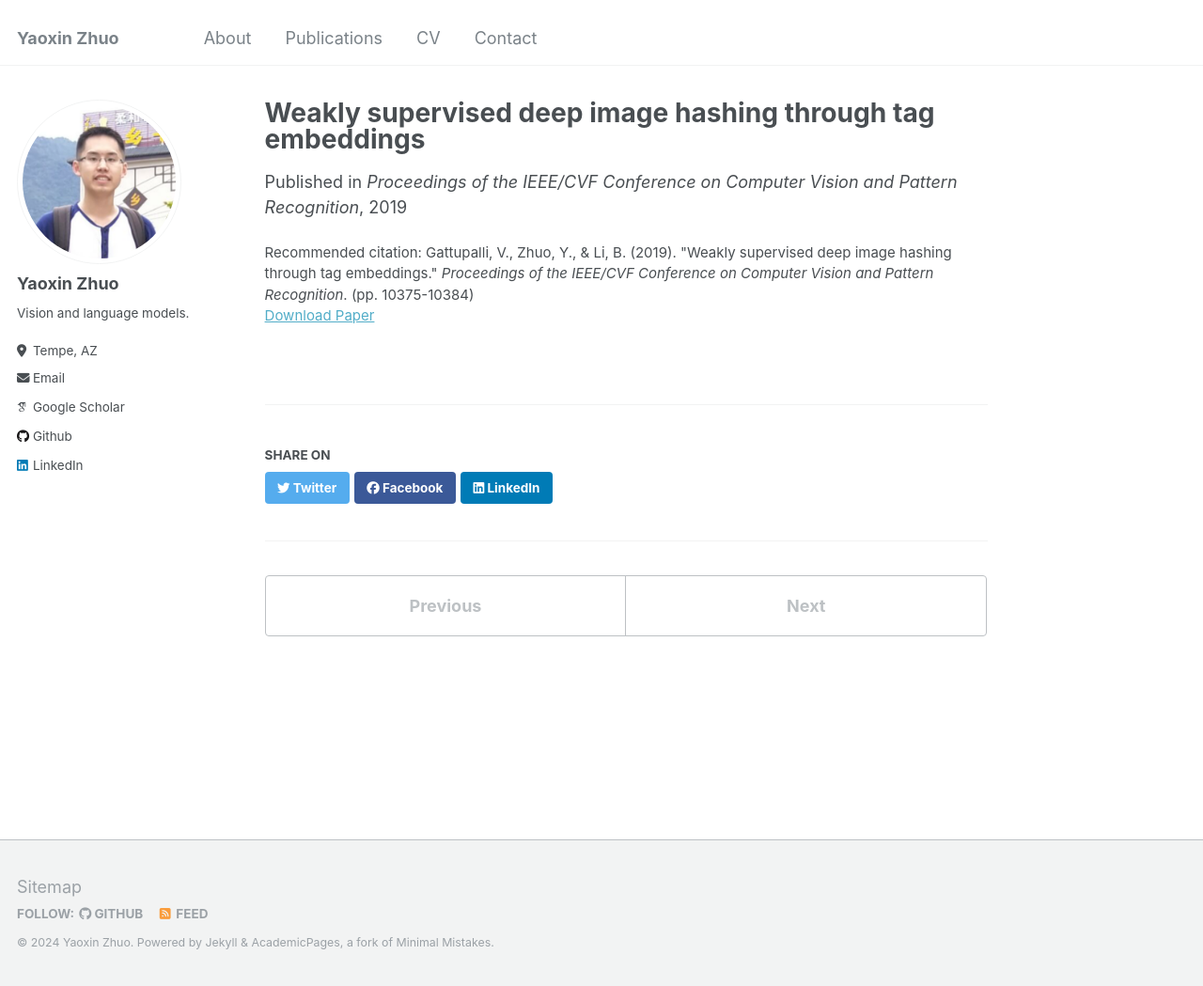
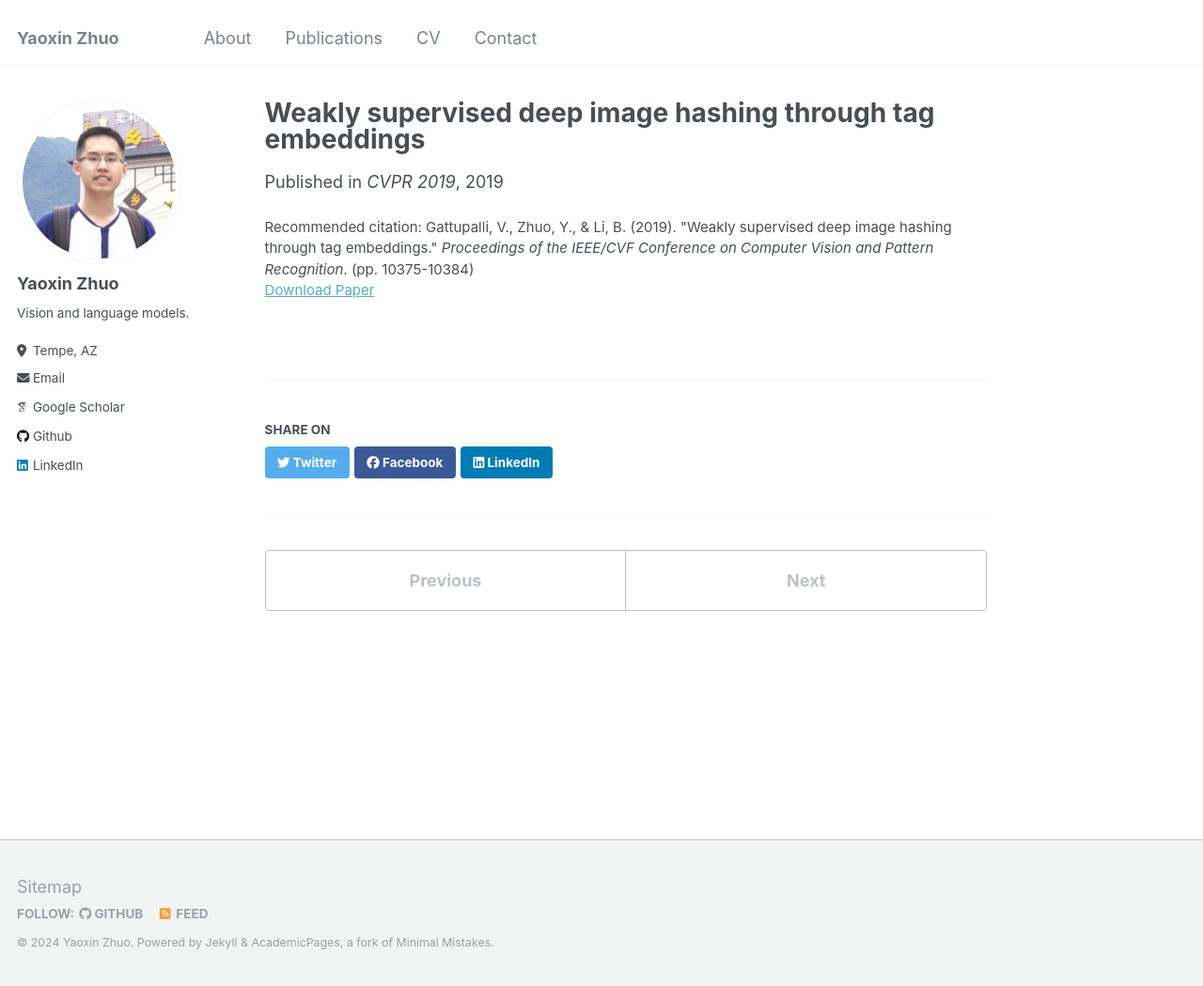
Before and after one commit to yaoxinzhuo/yaoxinzhuo.github.io, a Jekyll site: the page built from _publications/2019-Weakly-supervised.md, in a window 1280 px wide and 1049 px high. Shown: the whole window at 94% size. Built offline with Jekyll 4.4.1, drawn with Linux system fonts in a browser that asks for light colours; some web fonts are replaced.

Commit message:
Update 2019-Weakly-supervised.md

```diff
--- a/_publications/2019-Weakly-supervised.md
+++ b/_publications/2019-Weakly-supervised.md
@@ -3,7 +3,7 @@ title: "Weakly supervised deep image hashing through tag embeddings"
 collection: publications
 permalink: /publications/2019-Weakly-supervised
 date: 2019-06-20
-venue: 'Proceedings of the IEEE/CVF Conference on Computer Vision and Pattern Recognition'
+venue: 'CVPR 2019'
 paperurl: 'http://yaoxinzhuo.github.io/files/2019-Weakly-supervised.pdf'
 citation: 'Gattupalli, V., Zhuo, Y., & Li, B. (2019). &quot;Weakly supervised deep image hashing through tag embeddings.&quot; <i>Proceedings of the IEEE/CVF Conference on Computer Vision and Pattern Recognition</i>. (pp. 10375-10384)'
 ---
```
